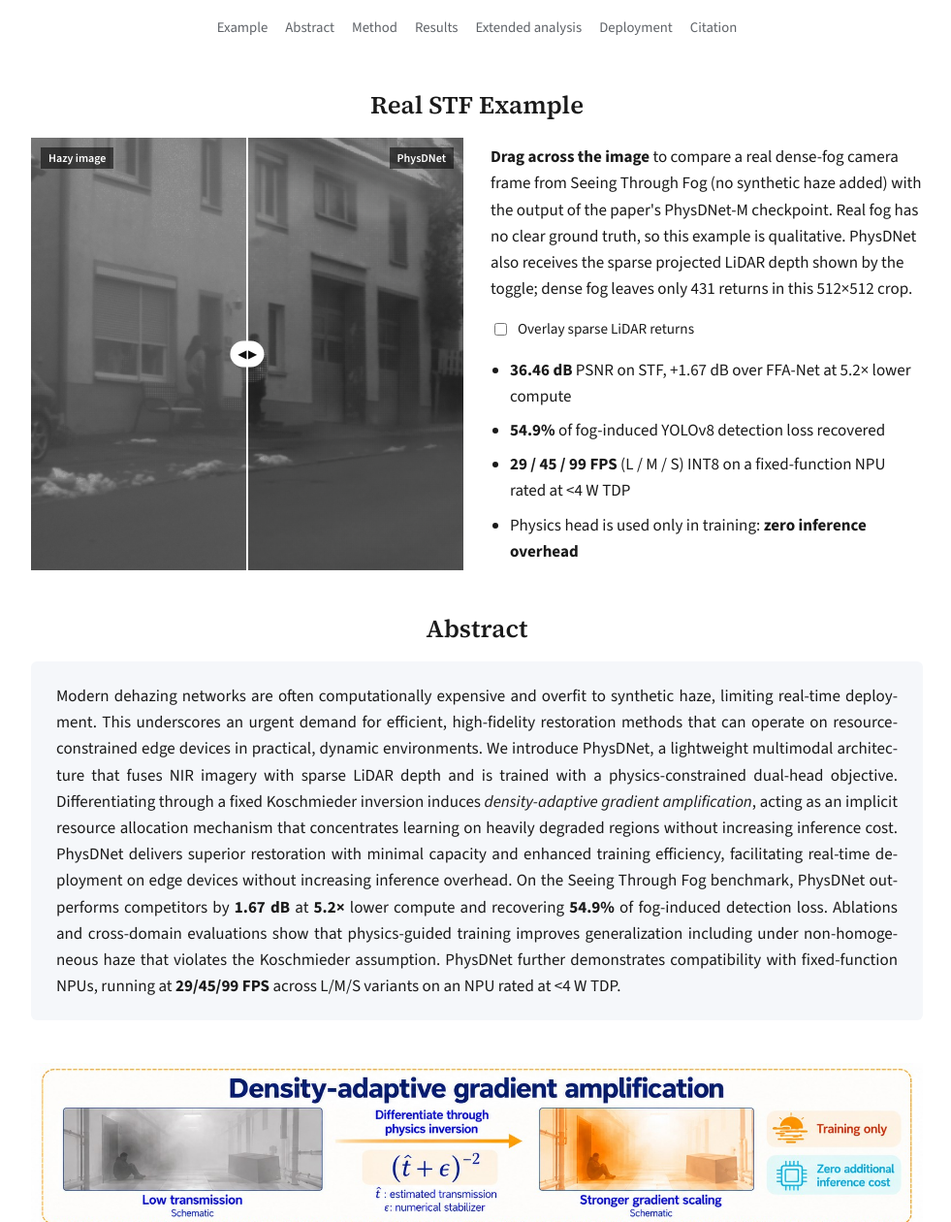
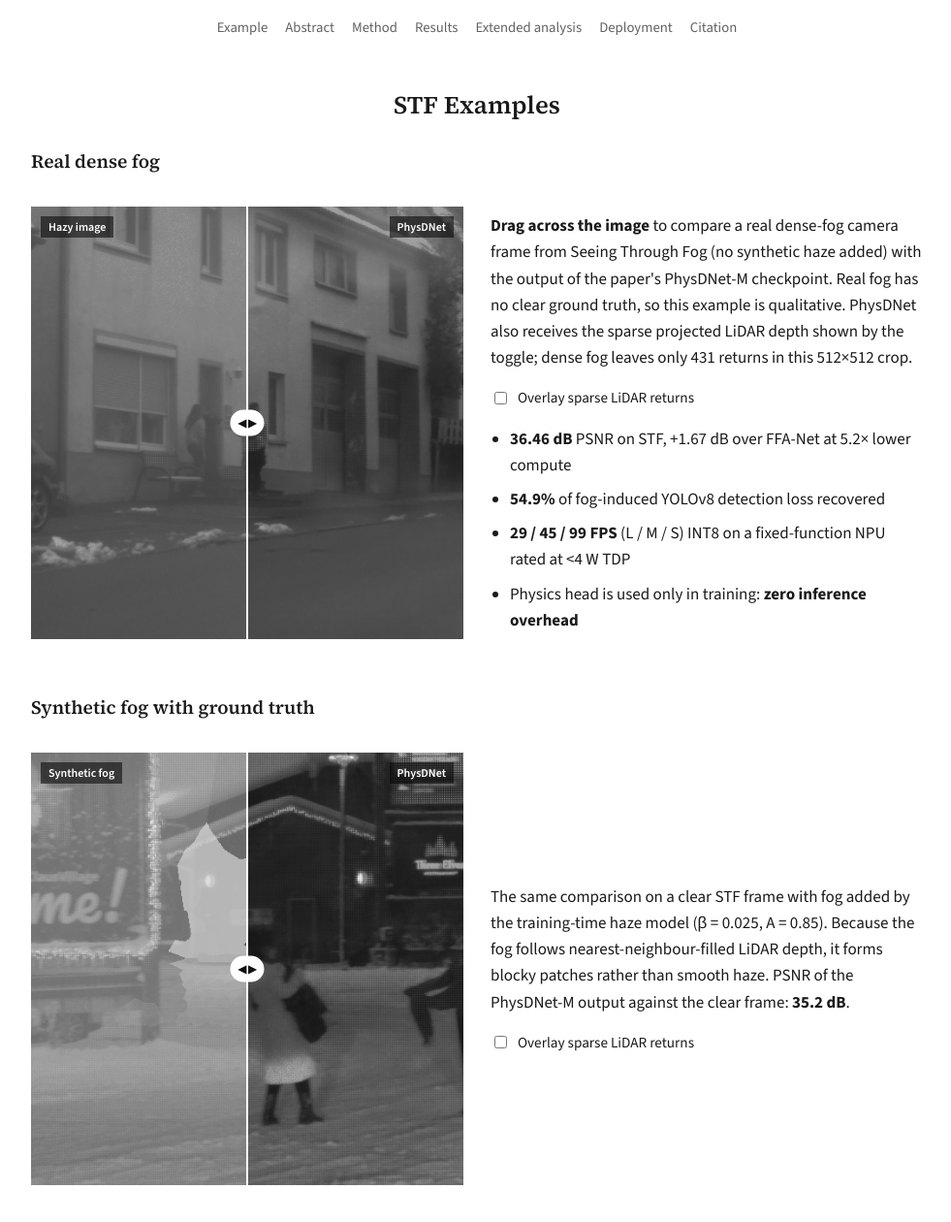
Before and after one commit to Heatdh/PhysDnet, a plain HTML site: page project_page/index.html in a window 1280 px wide. Shown: the part 460-1720 px from the top of the page at 97% size, without its empty margins (148-1129 px from the left). Drawn offline with nearby package versions, Linux system fonts and the light colour scheme.

Commit message:
Project page: add labelled synthetic-fog slider with ground-truth PSNR

```diff
--- a/project_page/index.html
+++ b/project_page/index.html
@@ -210,8 +210,9 @@ footer { margin-top: 48px; padding-top: 18px; border-top: 1px solid var(--rule);
 </header>
 
 <section id="example">
-  <h2>Real STF Example</h2>
-<div class="teaser" style="padding-top:0">
+  <h2>STF Examples</h2>
+<h3 style="margin-top:12px">Real dense fog</h3>
+<div class="teaser" style="padding-top:16px">
   <div class="compare" id="cmp" style="--split:50%">
     <img src="assets/realfog_hazy.png" alt="Real dense-fog camera frame of a house with two people outside" width="512" height="512">
     <img class="after" src="assets/realfog_restored.png" alt="The same frame restored by PhysDNet-M" width="512" height="512">
@@ -222,13 +223,31 @@ footer { margin-top: 48px; padding-top: 18px; border-top: 1px solid var(--rule);
   </div>
   <div class="teaser-side">
     <p><b>Drag across the image</b> to compare a real dense-fog camera frame from Seeing Through Fog (no synthetic haze added) with the output of the paper's PhysDNet-M checkpoint. Real fog has no clear ground truth, so this example is qualitative. PhysDNet also receives the sparse projected LiDAR depth shown by the toggle; dense fog leaves only 431 returns in this 512×512 crop.</p>
-    <label class="toggle"><input type="checkbox" id="lidarToggle"> Overlay sparse LiDAR returns</label>
+    <label class="toggle"><input type="checkbox" id="lidarToggle" data-lidar="#cmp"> Overlay sparse LiDAR returns</label>
     <ul class="highlights">
       <li><b>36.46 dB</b> PSNR on STF, +1.67 dB over FFA-Net at 5.2× lower compute</li>
       <li><b>54.9%</b> of fog-induced YOLOv8 detection loss recovered</li>
       <li><b>29 / 45 / 99 FPS</b> (L / M / S) INT8 on a fixed-function NPU rated at &lt;4 W TDP</li>
       <li>Physics head is used only in training: <b>zero inference overhead</b></li>
     </ul>
+  </div>
+</div>
+
+<h3 style="margin-top:40px">Synthetic fog with ground truth</h3>
+<div class="teaser" style="padding-top:16px">
+  <div class="compare" id="cmp2" style="--split:50%">
+    <img src="assets/synthfog_hazy.png" alt="Clear STF street frame with synthetic fog added" width="512" height="512">
+    <img class="after" src="assets/synthfog_restored.png" alt="The same frame restored by PhysDNet-M" width="512" height="512">
+    <img class="lidar" src="assets/lidar.png" alt="" width="512" height="512">
+    <div class="handle"></div>
+    <span class="tag l">Synthetic fog</span><span class="tag r">PhysDNet</span>
+    <input type="range" min="0" max="100" value="50" aria-label="Drag to compare synthetic-fog input and PhysDNet output">
+  </div>
+  <div class="teaser-side">
+    <p>The same comparison on a clear STF frame with fog added by the training-time haze model
+    (β = 0.025, A = 0.85). Because the fog follows nearest-neighbour-filled LiDAR depth, it forms blocky patches
+    rather than smooth haze. PSNR of the PhysDNet-M output against the clear frame: <b>35.2 dB</b>.</p>
+    <label class="toggle"><input type="checkbox" data-lidar="#cmp2"> Overlay sparse LiDAR returns</label>
   </div>
 </div>
 </section>
@@ -619,9 +638,12 @@ const el = (tag, attrs = {}, parent) => {
 };
 
 /* teaser */
-const cmp = $("#cmp"), rng = $("#cmpRange");
-rng.addEventListener("input", () => cmp.style.setProperty("--split", rng.value + "%"));
-$("#lidarToggle").addEventListener("change", e => cmp.classList.toggle("show-lidar", e.target.checked));
+document.querySelectorAll(".compare").forEach(c => {
+  const r = c.querySelector("input[type=range]");
+  r.addEventListener("input", () => c.style.setProperty("--split", r.value + "%"));
+});
+document.querySelectorAll("[data-lidar]").forEach(t =>
+  t.addEventListener("change", e => $(t.dataset.lidar).classList.toggle("show-lidar", e.target.checked)));
 
 /* architecture explorer */
 const svg = $("#archSvg"), gE = $("#edges"), gN = $("#nodes");
```
Also changed, not shown: project_page/assets/synthfog_hazy.png (added), project_page/assets/synthfog_restored.png (added).
